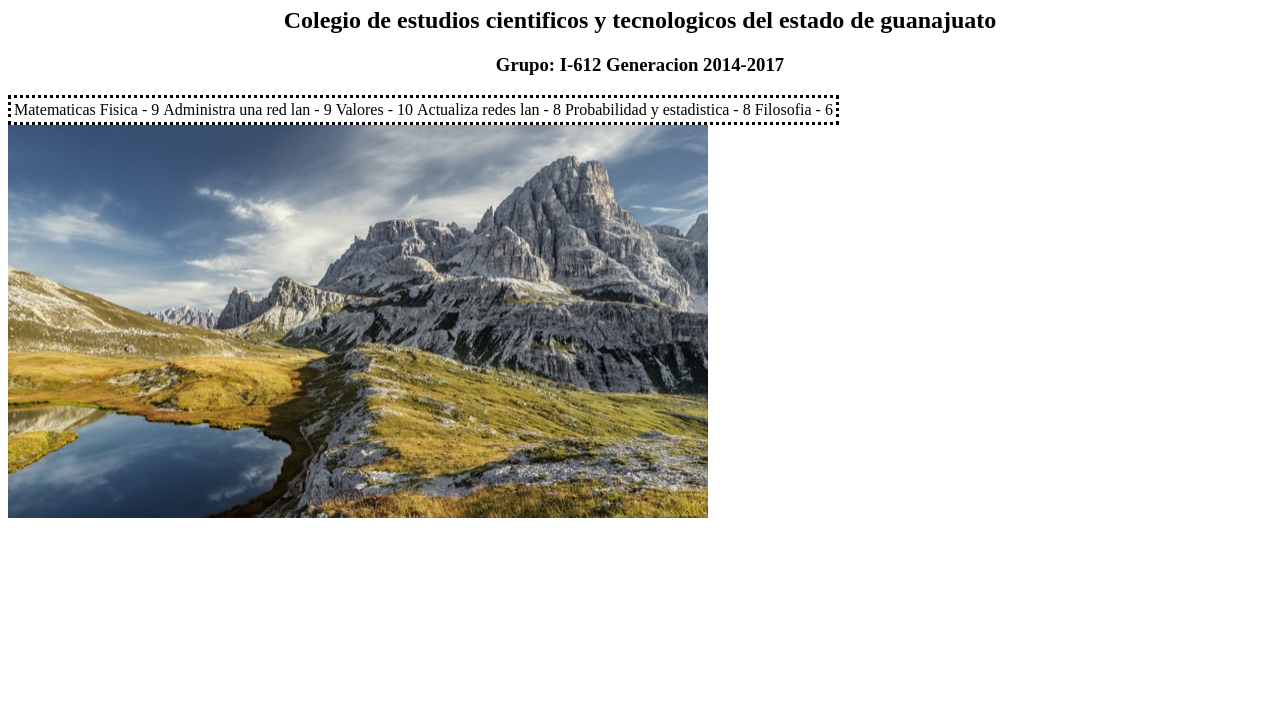
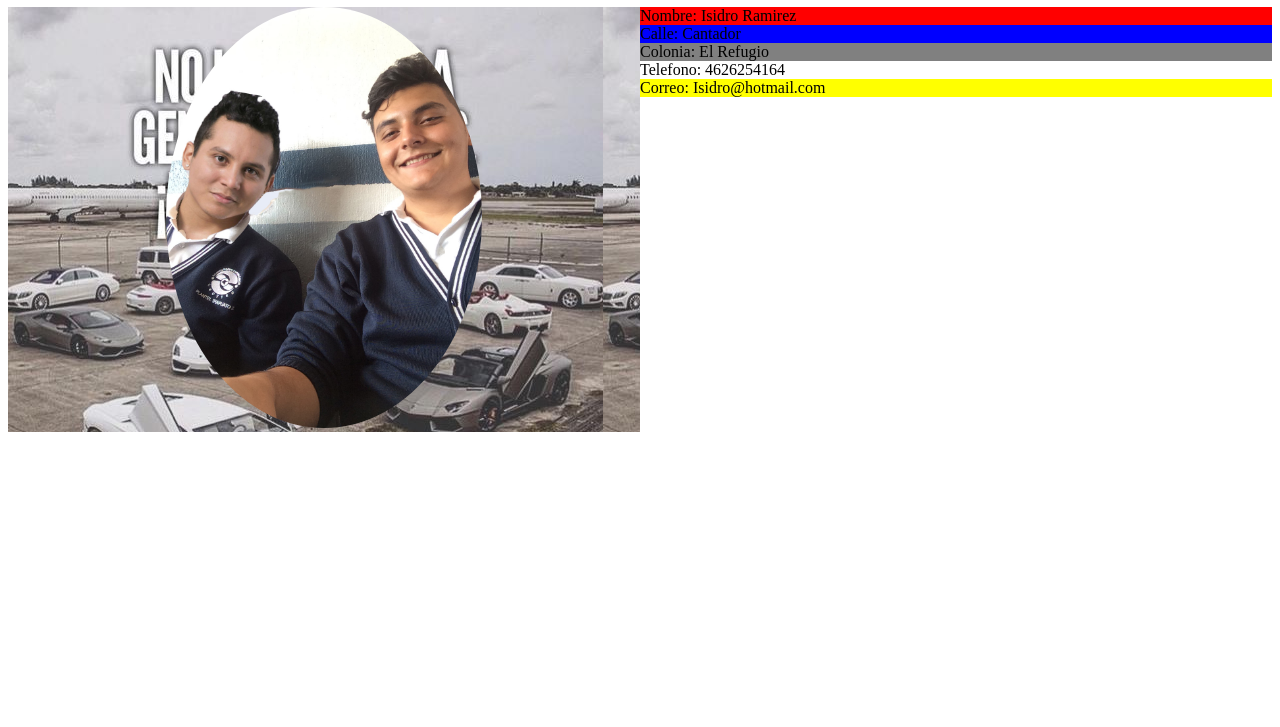
Before and after one commit to isidro117/practica1, a plain HTML site: page index.html in a window 1280 px wide. Shown: the part 73-800 px from the top of the page. Drawn offline with Linux system fonts and the light colour scheme.

Commit message:
Practica 2
practica 2

```diff
--- a/index.html
+++ b/index.html
@@ -2,41 +2,17 @@
 <!DOCTYPE html>
 <html>
 <head>
-	<title>Practica 1</title>
+	<title>Practica 2</title>
+
 </head>
-<body>
+<body style="">
+<div style="background-color: blue;"><h1>Pagina Principal</h1></div>
+<div style="background-image: url(imagen/IMG_1134.JPG);text-align: center;width:50%;float: left;"><img src="imagen/Cuando edwin luna estudiaba en el cecyte1.jpg" style="border-radius:  50%;width: 50%">
+</div>
+<div style="float: right;background-color: red ;width: 50%">Nombre: Isidro Ramirez </div>
+<div style="float: right;background-color:blue; width: 50% ">Calle: Cantador </div>
+<div style="float: right; background-color: grey;width: 50%">Colonia: El Refugio</div>
+<div style="float: right;background-color: white;width: 50%">Telefono: 4626254164 </div>
+<div style="float: right;background-color:yellow;width: 50%">Correo: Isidro@hotmail.com</div>
 <table>
-<h1 style="text-align: center;">Aaron Isidro Ramirez Rangel
-<h2 style="text-align: center;">Colegio de estudios cientificos y tecnologicos del estado de guanajuato</h2>
-<h3 style="text-align: center;">Grupo: I-612 Generacion 2014-2017</h3>
-
-</table>
-
-<table style="border-width: Spx; border-color: #000000;border:dotted; ">
-<tr style="text-align: center;">
-	<td>
-	   Matematicas
-	</td>
-	<td>
-	   Fisica - 9
-	</td>
-	<td>
-		Administra una red lan - 9
-	</td>
-	<td>
-		Valores - 10
-	</td>
-	<td>
-		Actualiza redes lan - 8
-	</td>
-	<td>
-		Probabilidad y estadistica - 8
-	</td>
-	<td>
-		Filosofia - 6
-	</td>
-</table>
-</body>
-
-<img src ="imagen/fondo.jpg">
 </html>
```
Also changed, not shown: imagen/IMG_0033.JPG (added), imagen/IMG_0113.JPG (added), imagen/IMG_1134.JPG (added), 1 other file.
